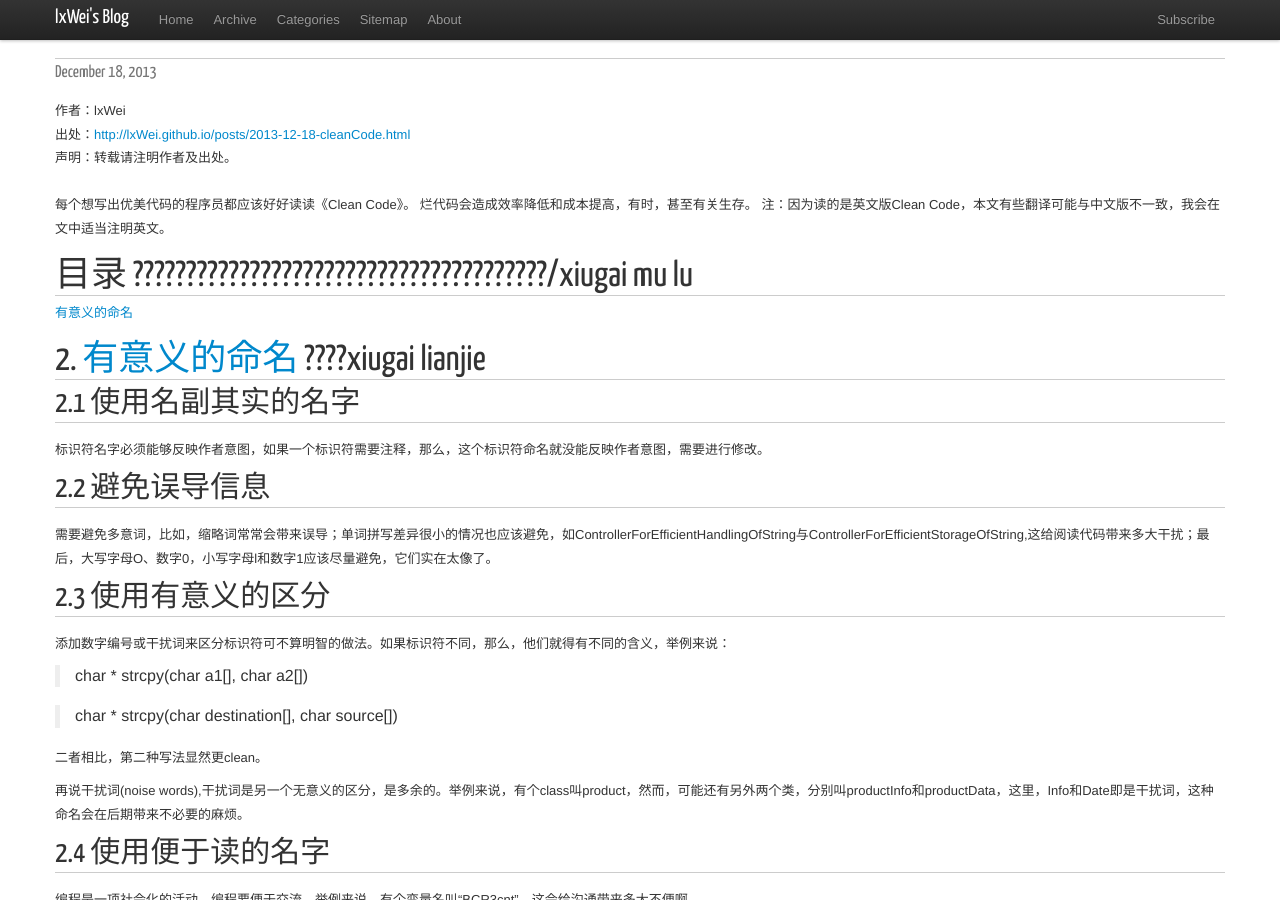
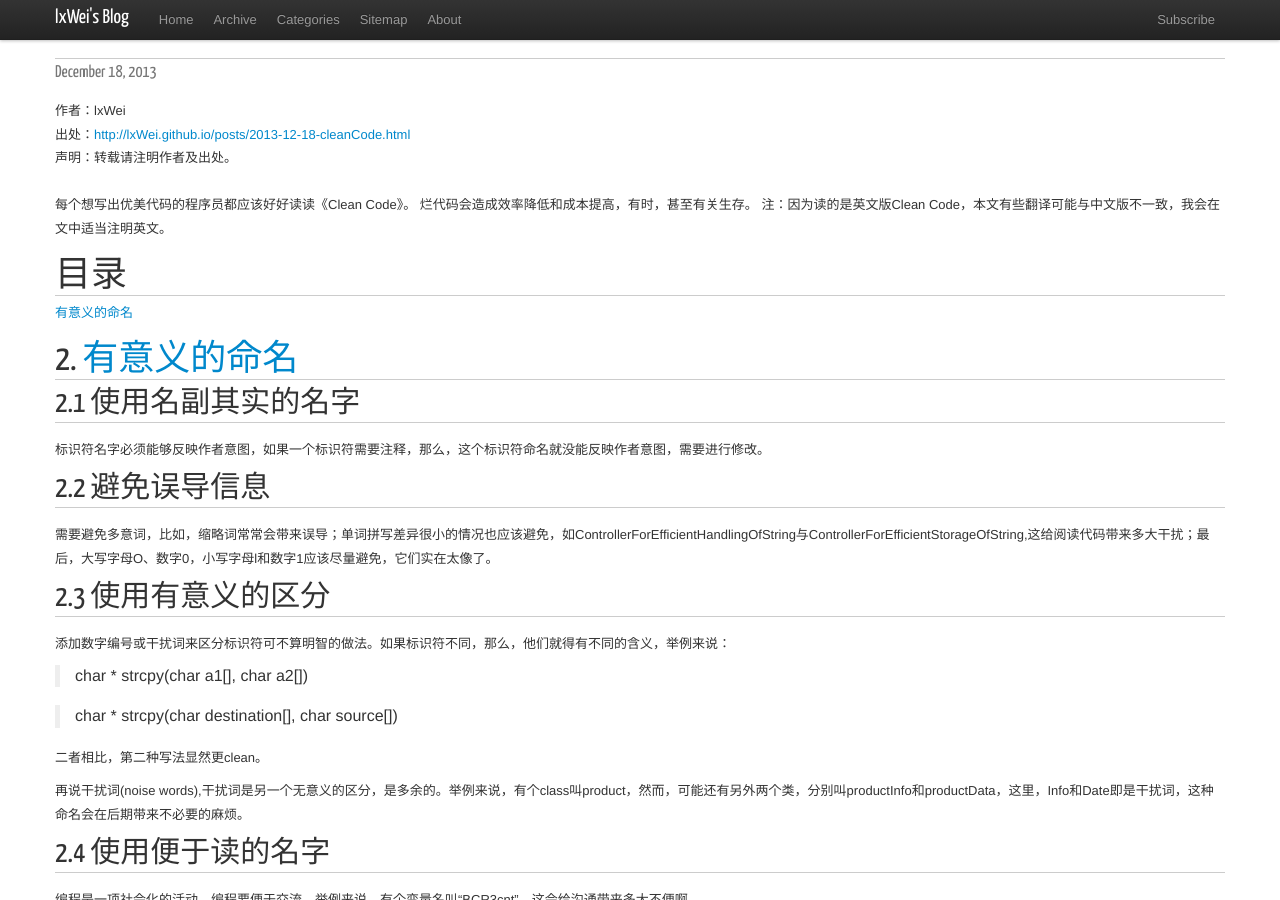
Before and after one commit to lxWei/lxwei.github.com, a Jekyll site: the page built from index.html, in a window 1280 px wide and 900 px high. Built offline with Jekyll 4.4.1, drawn with Linux system fonts in a browser that asks for light colours; nearby versions of some CDN libraries; Markdown is read by kramdown in place of the engine named in the settings.

Commit message:
add cleanCode

```diff
--- a/_posts/2013/2013-12-18-cleanCode.markdown
+++ b/_posts/2013/2013-12-18-cleanCode.markdown
@@ -11,13 +11,13 @@
 每个想写出优美代码的程序员都应该好好读读《Clean Code》。
 烂代码会造成效率降低和成本提高，有时，甚至有关生存。
 注：因为读的是英文版Clean Code，本文有些翻译可能与中文版不一致，我会在文中适当注明英文。
-# 目录 ???????????????????????????????????????/xiugai mu lu
-[有意义的命名](./2013-12-18-cleanCode.markdown/\#meaningfulName)
+# 目录
+[有意义的命名](./\#meaningfulName)
 
 
 
 
-# 2. [有意义的命名](./2013-12-18-cleanCode.markdown/\#meaningfulName) ????xiugai lianjie
+# 2. [有意义的命名](./\#meaningfulName)
 ## 2.1 使用名副其实的名字
 
 标识符名字必须能够反映作者意图，如果一个标识符需要注释，那么，这个标识符命名就没能反映作者意图，需要进行修改。
```
